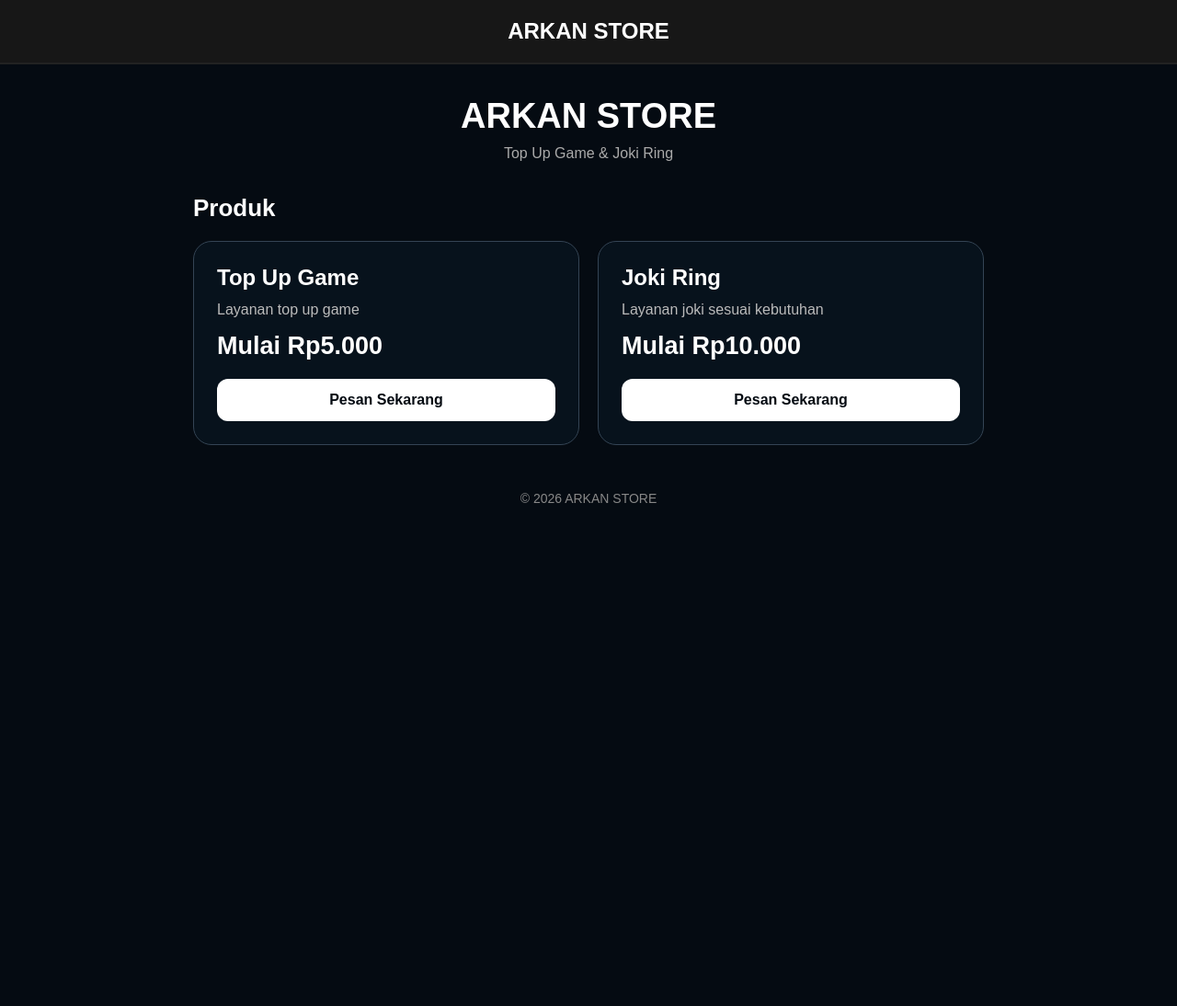
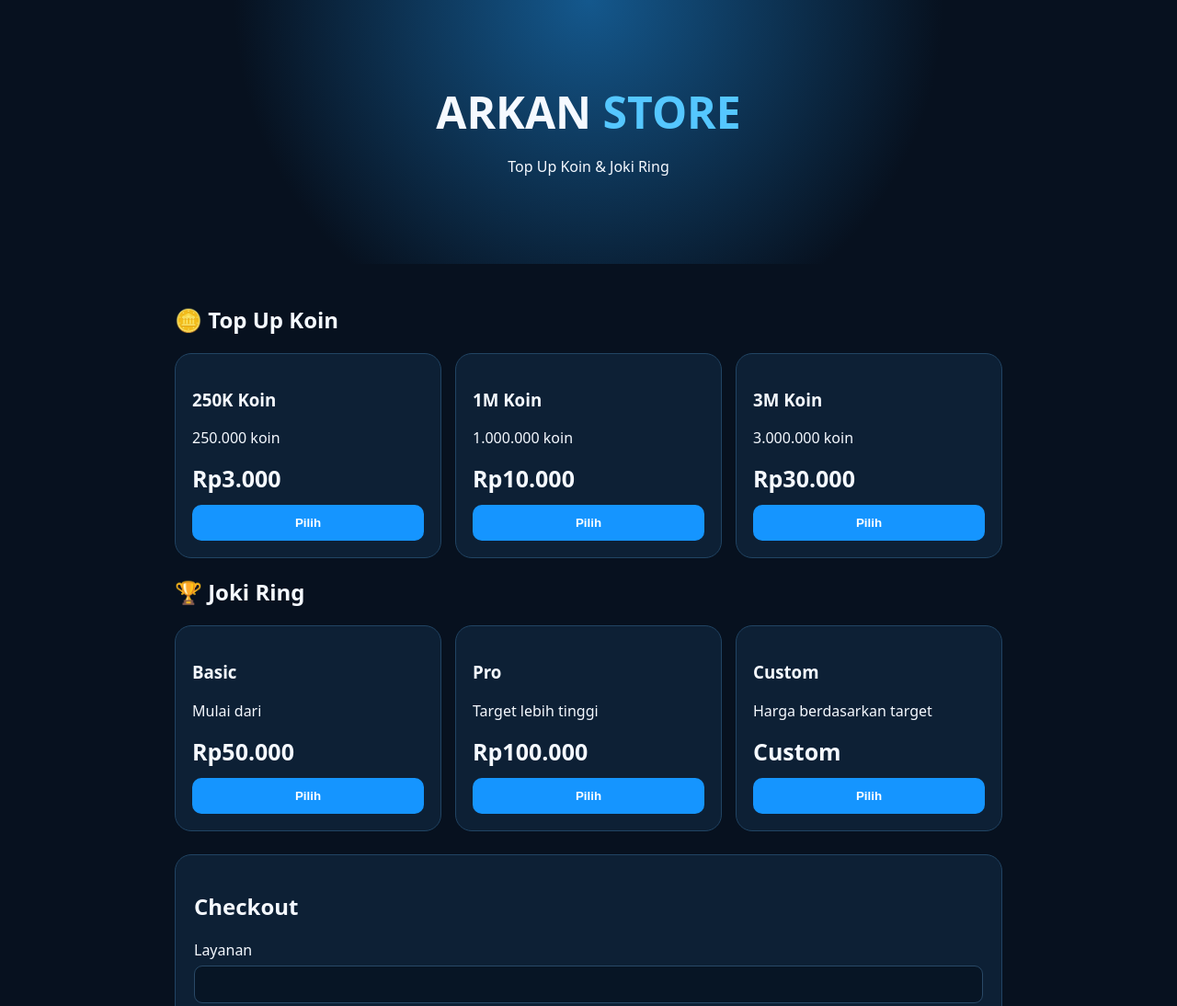
Before and after one commit to bagusarkaan500-beep/arkan-store, a website: page index.html in a window 1280 px wide. Shown: the top 1094 px of the page at 92% size. Before the commit the page ends 800 px from the top, so only its background shows below. Drawn offline with Linux system fonts and the light colour scheme.

Commit message:
Add files via upload

```diff
--- a/index.html
+++ b/index.html
@@ -1,161 +1,45 @@
-<!DOCTYPE html>
-<html lang="id">
-<head>
-  <meta charset="UTF-8">
-  <meta name="viewport" content="width=device-width, initial-scale=1.0">
-  <title>ARKAN STORE</title>
-
-  <style>
-    * {
-      box-sizing: border-box;
-      margin: 0;
-      padding: 0;
-      font-family: Arial, sans-serif;
-    }
-
-    body {
-      background: #050b12;
-      color: white;
-    }
-
-    header {
-      background: #171717;
-      padding: 20px;
-      text-align: center;
-      font-size: 24px;
-      font-weight: bold;
-      border-bottom: 2px solid #222;
-    }
-
-    .container {
-      max-width: 900px;
-      margin: auto;
-      padding: 35px 20px 100px;
-    }
-
-    h1 {
-      text-align: center;
-      font-size: 38px;
-      margin-bottom: 10px;
-    }
-
-    .subtitle {
-      text-align: center;
-      color: #aaa;
-      margin-bottom: 35px;
-    }
-
-    .section-title {
-      font-size: 26px;
-      margin-bottom: 20px;
-    }
-
-    .products {
-      display: grid;
-      grid-template-columns: repeat(auto-fit, minmax(250px, 1fr));
-      gap: 20px;
-    }
-
-    .card {
-      background: #07121c;
-      border: 1px solid #344454;
-      border-radius: 20px;
-      padding: 25px;
-    }
-
-    .card h2 {
-      margin-bottom: 12px;
-    }
-
-    .coin {
-      color: #bbb;
-      margin-bottom: 15px;
-    }
-
-    .price {
-      font-size: 27px;
-      font-weight: bold;
-      margin-bottom: 20px;
-    }
-
-    button {
-      width: 100%;
-      padding: 14px;
-      border: none;
-      border-radius: 12px;
-      background: white;
-      color: #050b12;
-      font-size: 16px;
-      font-weight: bold;
-      cursor: pointer;
-    }
-
-    button:hover {
-      opacity: 0.85;
-    }
-
-    footer {
-      text-align: center;
-      color: #888;
-      margin-top: 50px;
-      font-size: 14px;
-    }
-  </style>
-</head>
-
+<!doctype html>
+<html lang="id"><head><meta charset="utf-8"><meta name="viewport" content="width=device-width,initial-scale=1">
+<title>ARKAN STORE</title>
+<style>
+body{margin:0;background:#07111f;color:#f5f9ff;font-family:system-ui,Arial} .wrap{max-width:900px;margin:auto;padding:24px}
+header{padding:55px 0;text-align:center;background:radial-gradient(circle at 50% 0,#14588d,transparent 55%)}h1{font-size:48px;margin:10px}.blue{color:#55c7ff}
+.grid{display:grid;grid-template-columns:repeat(3,1fr);gap:15px}.card{background:#0d2035;border:1px solid #214463;border-radius:18px;padding:18px}.price{font-size:25px;font-weight:900}
+button{width:100%;padding:12px;border:0;border-radius:10px;background:#1595ff;color:white;font-weight:900;cursor:pointer;margin-top:12px}
+input,textarea{width:100%;box-sizing:border-box;background:#071525;border:1px solid #294967;color:#fff;padding:12px;border-radius:9px;margin:6px 0 12px}
+.box{background:#0d2035;border:1px solid #214463;border-radius:18px;padding:20px;margin:25px 0}.result{padding:12px;background:#092d49;border-radius:10px;margin-top:15px;display:none}
+@media(max-width:700px){.grid{grid-template-columns:1fr}h1{font-size:38px}}
+</style></head>
 <body>
-
-  <header>
-    ARKAN STORE
-  </header>
-
-  <main class="container">
-
-    <h1>ARKAN STORE</h1>
-
-    <p class="subtitle">
-      Top Up Game &amp; Joki Ring
-    </p>
-
-    <h2 class="section-title">
-      Produk
-    </h2>
-
-    <div class="products">
-
-      <div class="card">
-        <h2>Top Up Game</h2>
-        <p class="coin">Layanan top up game</p>
-        <p class="price">Mulai Rp5.000</p>
-
-        <button onclick="order('Top Up Game')">
-          Pesan Sekarang
-        </button>
-      </div>
-
-      <div class="card">
-        <h2>Joki Ring</h2>
-        <p class="coin">Layanan joki sesuai kebutuhan</p>
-        <p class="price">Mulai Rp10.000</p>
-
-        <button onclick="order('Joki Ring')">
-          Pesan Sekarang
-        </button>
-      </div>
-
-    </div>
-
-    <footer>
-      © 2026 ARKAN STORE
-    </footer>
-
-  </main>
-
-  <script>
-    function order(product) {
-      alert("Kamu memilih: " + product);
-    }
-  </script>
-
-</body>
-</html>
+<header><div class="wrap"><h1>ARKAN <span class="blue">STORE</span></h1><p>Top Up Koin & Joki Ring</p></div></header>
+<main class="wrap">
+<h2>🪙 Top Up Koin</h2><div class="grid">
+<div class="card"><h3>250K Koin</h3><p>250.000 koin</p><div class="price">Rp3.000</div><button onclick="pick('Top Up 250K Koin',3000)">Pilih</button></div>
+<div class="card"><h3>1M Koin</h3><p>1.000.000 koin</p><div class="price">Rp10.000</div><button onclick="pick('Top Up 1M Koin',10000)">Pilih</button></div>
+<div class="card"><h3>3M Koin</h3><p>3.000.000 koin</p><div class="price">Rp30.000</div><button onclick="pick('Top Up 3M Koin',30000)">Pilih</button></div>
+</div>
+<h2>🏆 Joki Ring</h2><div class="grid">
+<div class="card"><h3>Basic</h3><p>Mulai dari</p><div class="price">Rp50.000</div><button onclick="pick('Joki Ring Basic',50000)">Pilih</button></div>
+<div class="card"><h3>Pro</h3><p>Target lebih tinggi</p><div class="price">Rp100.000</div><button onclick="pick('Joki Ring Pro',100000)">Pilih</button></div>
+<div class="card"><h3>Custom</h3><p>Harga berdasarkan target</p><div class="price">Custom</div><button onclick="pick('Joki Ring Custom',0)">Pilih</button></div>
+</div>
+<div class="box" id="checkout"><h2>Checkout</h2>
+<label>Layanan</label><input id="service" readonly>
+<label>Harga</label><input id="price" readonly>
+<label>Nama / Username</label><input id="name">
+<label>ID Game</label><input id="gameid">
+<label>Detail / Target</label><textarea id="detail"></textarea>
+<button onclick="createOrder()">Buat Pesanan</button><div class="result" id="result"></div></div>
+</main>
+<script>
+let selected={service:"",price:0};
+function rupiah(n){return n?"Rp"+n.toLocaleString("id-ID"):"Custom"}
+function pick(service,price){selected={service,price};document.querySelector("#service").value=service;document.querySelector("#price").value=rupiah(price);document.querySelector("#checkout").scrollIntoView({behavior:"smooth"})}
+async function createOrder(){
+ const body={service:selected.service,price:selected.price,name:name.value.trim(),gameid:gameid.value.trim(),detail:detail.value.trim()};
+ if(!body.service||!body.name||!body.gameid){alert("Pilih layanan dan isi nama serta ID game.");return}
+ const r=await fetch("/api/orders",{method:"POST",headers:{"Content-Type":"application/json"},body:JSON.stringify(body)});
+ const d=await r.json(); if(!r.ok){alert(d.error);return}
+ result.style.display="block";result.innerHTML=`Pesanan <b>${d.id}</b> dibuat.<br>Status: ${d.payment_status}<br><br>Langkah berikutnya: hubungkan tombol pembayaran ke payment gateway.`;
+}
+</script></body></html>
```
